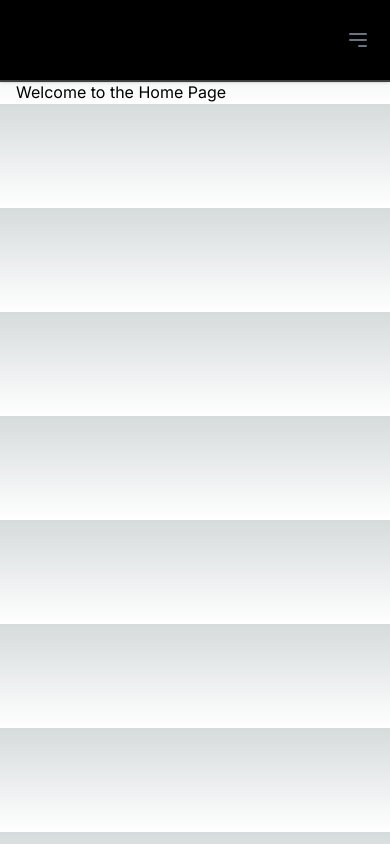
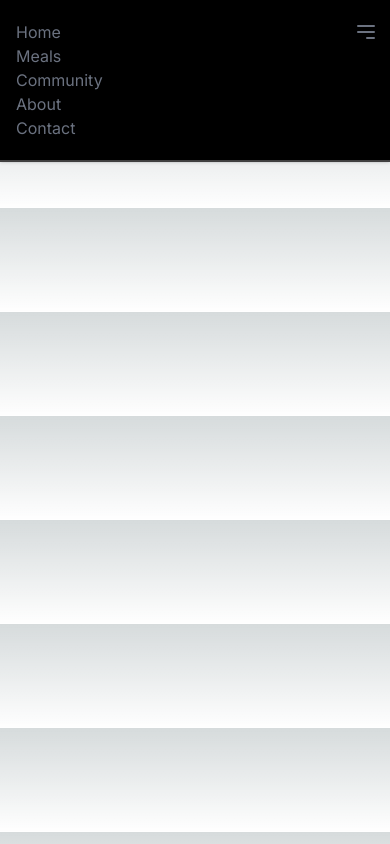
Before and after one commit to taufiqdp/next-foodies-app, a Next.js app: page / in a window 390 px wide. Both pictures are taken after a click on the button 358 px from the left and 40 px from the top of the page. Built offline with nearby package versions, Linux system fonts and the light colour scheme.

Commit message:
update: navbar and icon

```diff
--- a/components/navbar.js
+++ b/components/navbar.js
@@ -1,7 +1,10 @@
 "use client";
 
+import Image from "next/image";
 import Link from "next/link";
 import { useState } from "react";
+
+import logoImg from "@/assets/logo.png";
 
 export default function Navbar() {
   const [isOpen, setIsOpen] = useState(false);
@@ -12,32 +15,58 @@ export default function Navbar() {
 
   return (
     <nav className="bg-black shadow border-b-2 border-neutral-700 w-full fixed top-0 left-0 z-50">
-      <div className="md:h-16 h-20 mx-auto md:px-4 container flex items-center justify-center">
-        <div className="text-gray-500 order-3 w-full md:w-auto md:order-2">
+      <div
+        className={`${
+          isOpen ? "h-40" : "h-16"
+        } md:h-16 mx-auto md:px-4 container flex items-center justify-between transition-all duration-300 ease-in-out`}
+      >
+        {/* <div className="md:absolute md:left-4 order-2 md:order-1 mx-auto">
+          <Link href="/">
+            <Image src={logoImg} alt="Logo" width={50} height={50} />
+          </Link>
+        </div> */}
+
+        <div className="text-gray-500 w-full">
           <ul
-            className={`md:flex justify-between ${
-              isOpen ? "block" : "hidden"
-            } md:block`}
+            className={`${
+              isOpen
+                ? "max-h-[500px] opacity-100"
+                : "max-h-0 opacity-0 md:opacity-100 md:max-h-[500px]"
+            } md:flex md:justify-center px-4 transition-all duration-300 ease-in-out overflow-hidden`}
           >
             <li className="md:px-4 md:py-2 hover:text-rose-50">
-              <Link href="/">Home</Link>
+              <Link href="/" onClick={toggleMenu}>
+                Home
+              </Link>
             </li>
             <li className="md:px-4 md:py-2 hover:text-rose-50">
-              <Link href="/meals">Meals</Link>
+              <Link href="/meals" onClick={toggleMenu}>
+                Meals
+              </Link>
             </li>
             <li className="md:px-4 md:py-2 hover:text-rose-50">
-              <Link href="/community">Community</Link>
+              <Link href="/community" onClick={toggleMenu}>
+                Community
+              </Link>
             </li>
             <li className="md:px-4 md:py-2 hover:text-rose-50">
-              <Link href="/about">About</Link>
+              <Link href="/about" onClick={toggleMenu}>
+                About
+              </Link>
             </li>
             <li className="md:px-4 md:py-2 hover:text-rose-50">
-              <Link href="/contact">Contact</Link>
+              <Link href="/contact" onClick={toggleMenu}>
+                Contact
+              </Link>
             </li>
           </ul>
         </div>
-        <div className="md:hidden order-1 flex ml-4 fixed right-5">
-          <button className="text-gray-500 focus:outline-none">
+
+        <div className="order-3 md:hidden flex fixed right-3 top-5">
+          <button
+            className="text-gray-500 focus:outline-none"
+            onClick={toggleMenu}
+          >
             <svg
               className="w-6 h-6"
               fill="none"
```
Also changed, not shown: app/icon.png, assets/logo.png.
